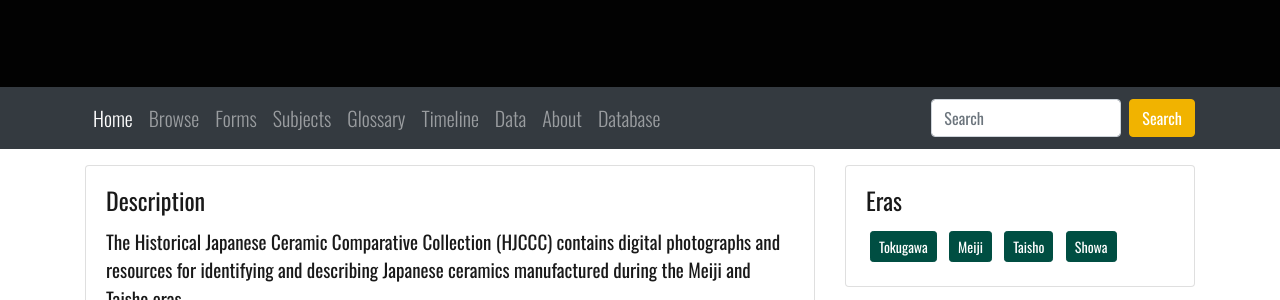
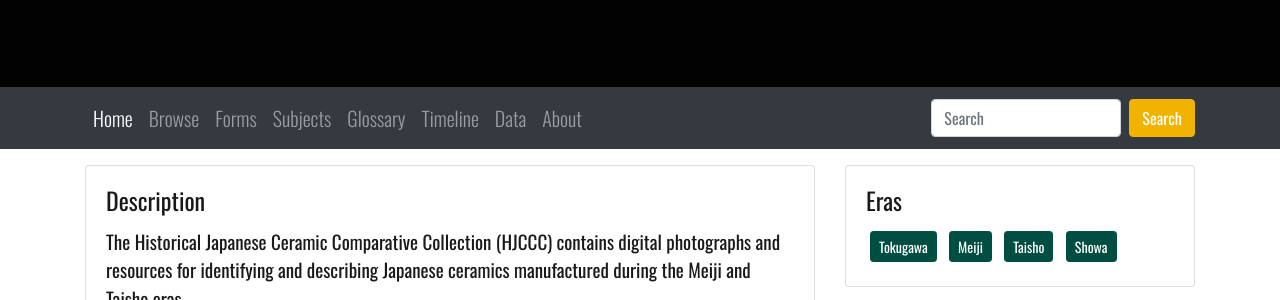
Before and after one commit to uidaholib/HJCCC_source, a Jekyll site: the page built from index.md, in a window 1280 px wide. Shown: the part 313-613 px from the top of the page. Built offline with Jekyll 4.4.1, drawn with Linux system fonts in a browser that asks for light colours.

Commit message:
clean up home nav

```diff
--- a/_includes/collection-nav.html
+++ b/_includes/collection-nav.html
@@ -1,4 +1,4 @@
-<nav class="navbar navbar-expand-md navbar-dark bg-dark border-top">
+<nav class="navbar navbar-expand-md navbar-dark bg-dark">
     <div class="container">
         <button class="navbar-toggler" type="button" data-toggle="collapse" data-target="#page-nav" aria-controls="page-nav" aria-expanded="false" aria-label="Toggle navigation">
             <span class="navbar-toggler-icon"></span>
--- a/_includes/index/collection-nav.html
+++ /dev/null
@@ -1,35 +0,0 @@
-<nav class="navbar navbar-expand-md navbar-dark bg-dark mb-3">
-    <div class="container">
-        <button class="navbar-toggler" type="button" data-toggle="collapse" data-target="#page-nav" aria-controls="page-nav" aria-expanded="false" aria-label="Toggle navigation">
-            <span class="navbar-toggler-icon"></span>
-        </button>
-
-        <div class="d-md-none float-right">
-            <a id="digleft" title="University of Idaho Library Digital Initiatives" class="btn btn-light p-1 border-secondary" data-toggle="modal" data-target="#collections">
-            <img id="digleft" class="img-fluid" src="https://www.lib.uidaho.edu/digital/justdi_logo_sm.png" alt="digital initiatives logo" ></a>
-        </div>
-
-        <div class="collapse navbar-collapse" id="page-nav">
-            <ul class="navbar-nav mr-auto">
-                {% for nav in site.data.nav-configuration %}
-                <li class="nav-item {% if page.url == nav.stub %}active{% endif %}">
-                    <a class="nav-link" href="{{ nav.stub | relative_url }}">{{ nav.display-text }}</a>
-                </li>
-                {% endfor %}
-                <li class="nav-item ">
-                    <a class="nav-link" href="https://digital.lib.uidaho.edu/cdm/search/collection/{{ site.repo-collection-ids }}/" target="_blank">Database</a>
-                </li>
-            </ul>
-            <script>
-                function cdm_search() {
-                    var query = document.getElementById("nav-search").value;
-                    window.open("https://digital.lib.uidaho.edu/cdm/search/collection/{{ site.repo-collection-ids }}/searchterm/" + encodeURI(query) + "/field/all/mode/all/conn/and/order/title/ad/asc", "_blank" );
-                }
-            </script>
-            <form class="form-inline my-2 my-lg-0" role="search" id="search" onsubmit="cdm_search(); return false;">
-                <input id="nav-search" class="form-control mr-sm-2" type="text" placeholder="Search" aria-label="Search">
-                <button class="btn btn-pride-gold my-2 my-sm-0" type="submit">Search</button>
-            </form>
-        </div>
-    </div>
-</nav>
--- a/_layouts/home-infographic.html
+++ b/_layouts/home-infographic.html
@@ -3,8 +3,8 @@ layout: home-default
 ---
 {%- assign items = site.data[site.metadata] -%}
 {% include index/jumbotron.html %}
-{% include index/collection-nav.html %}
-<div class="container">
+{% include collection-nav.html %}
+<div class="container mt-3">
   <div class="row">
     <div class="col-md-8">
 
```
